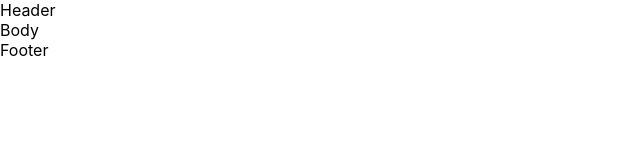
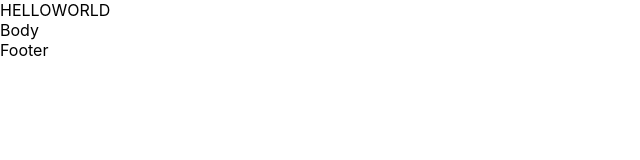
Before and after one commit to ValentainFomkin/HOMEWORKS, a React (Create React App) app: page / in a window 1280 px wide. Shown: the top 160 px of the page, without its empty margins (0-640 px from the left). Built offline with nearby package versions, Linux system fonts and the light colour scheme.

Commit message:
Create type and props for Header

```diff
--- a/src/App.tsx
+++ b/src/App.tsx
@@ -7,7 +7,7 @@ import {Footer} from "./site/Footer";
 export function App() {
     return (
         <>
-            <Header/>
+            <Header title={'HELLOWORLD'}/>
             <Body/>
             <Footer/>
         </>
--- a/src/site/Header.tsx
+++ b/src/site/Header.tsx
@@ -1,7 +1,12 @@
 import React from "react"
 
-export const Header = () => {
+type TypeHeader = {
+    title: string
+}
+
+
+export const Header = (props: TypeHeader) => {
     return (
-        <>Header</>
+        <>{props.title}</>
     )
 }
```
